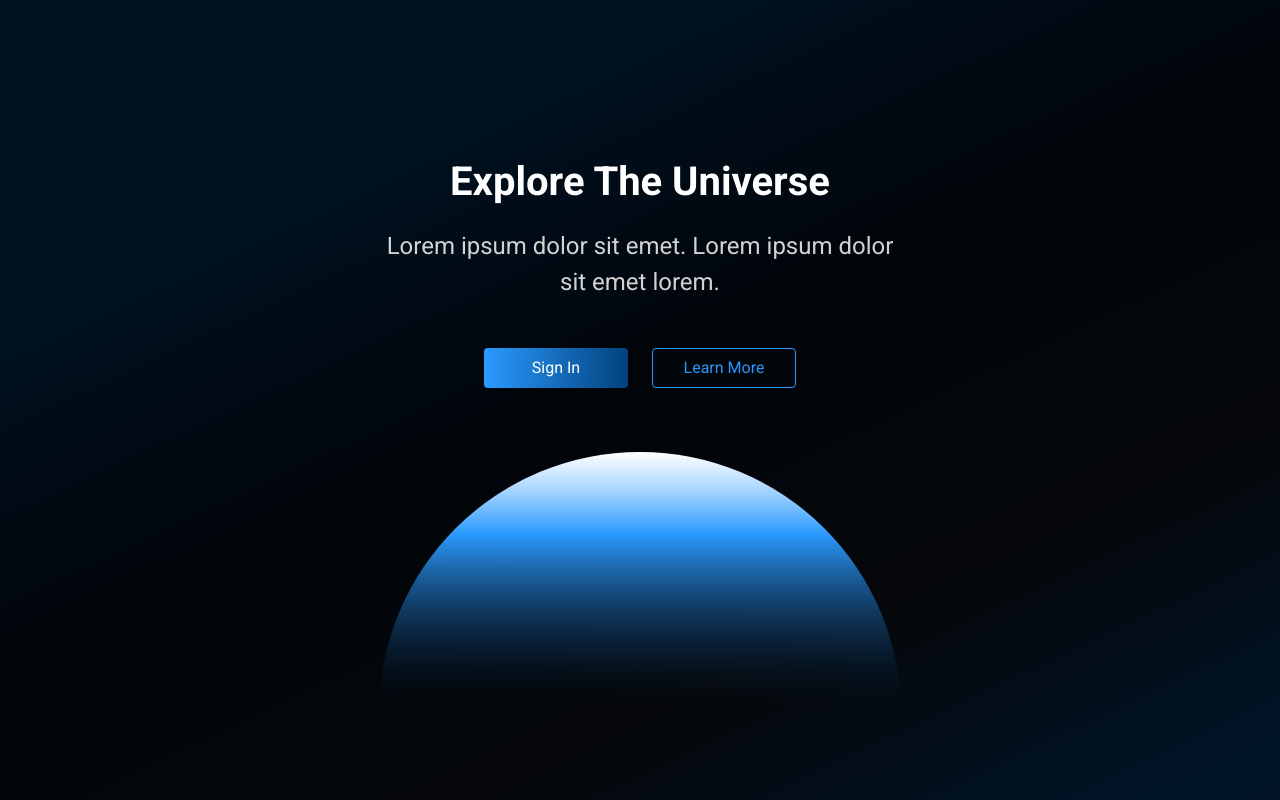
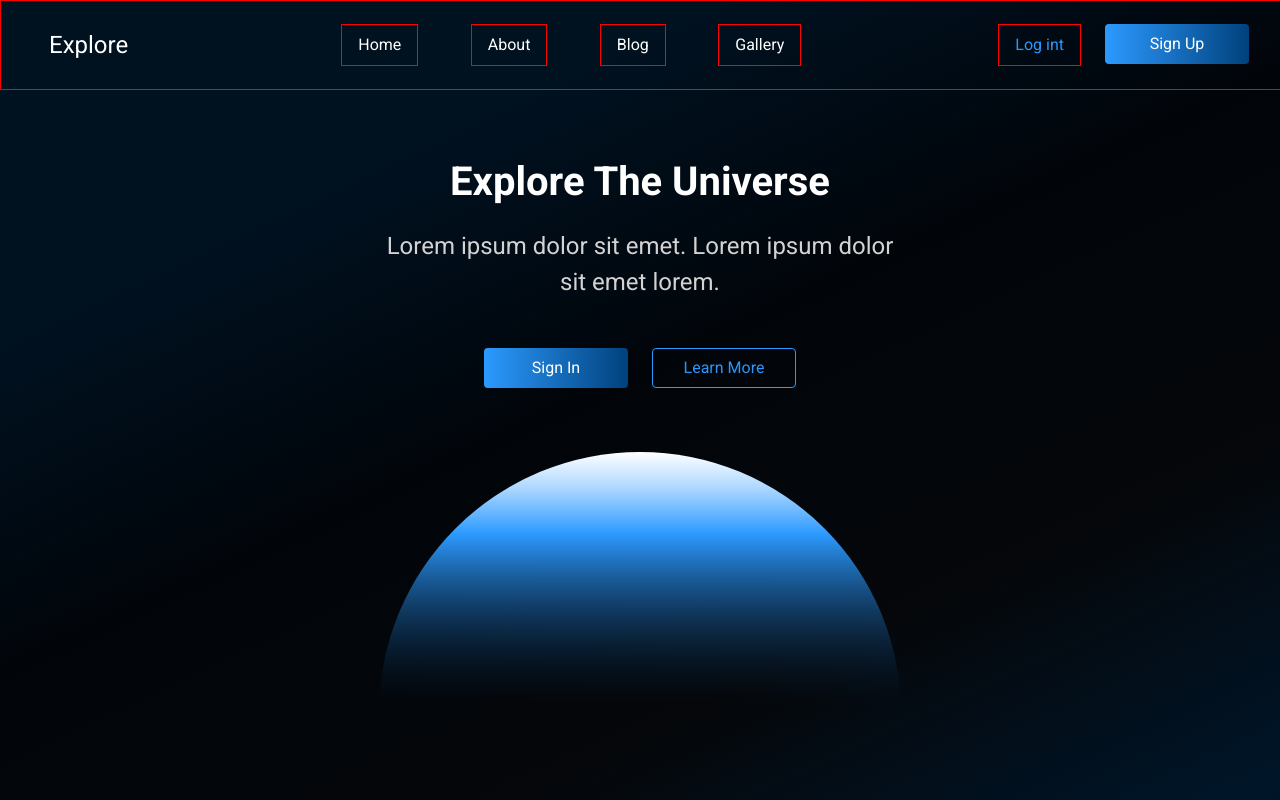
Before and after one commit to fbsdsgn/explore, a React (Vite) app: page / in a window 1280 px wide. Shown: the top 800 px of the page. Built offline with nearby package versions, Linux system fonts and the light colour scheme.

Commit message:
Adding Header component import

```diff
--- a/src/App.tsx
+++ b/src/App.tsx
@@ -1,5 +1,11 @@
+import { Header } from "./components/Header";
 import { Router } from "./routers";
 
 export default function App() {
-  return <Router />;
+  return (
+    <>
+      <Header />
+      <Router />;
+    </>
+  );
 }
```
